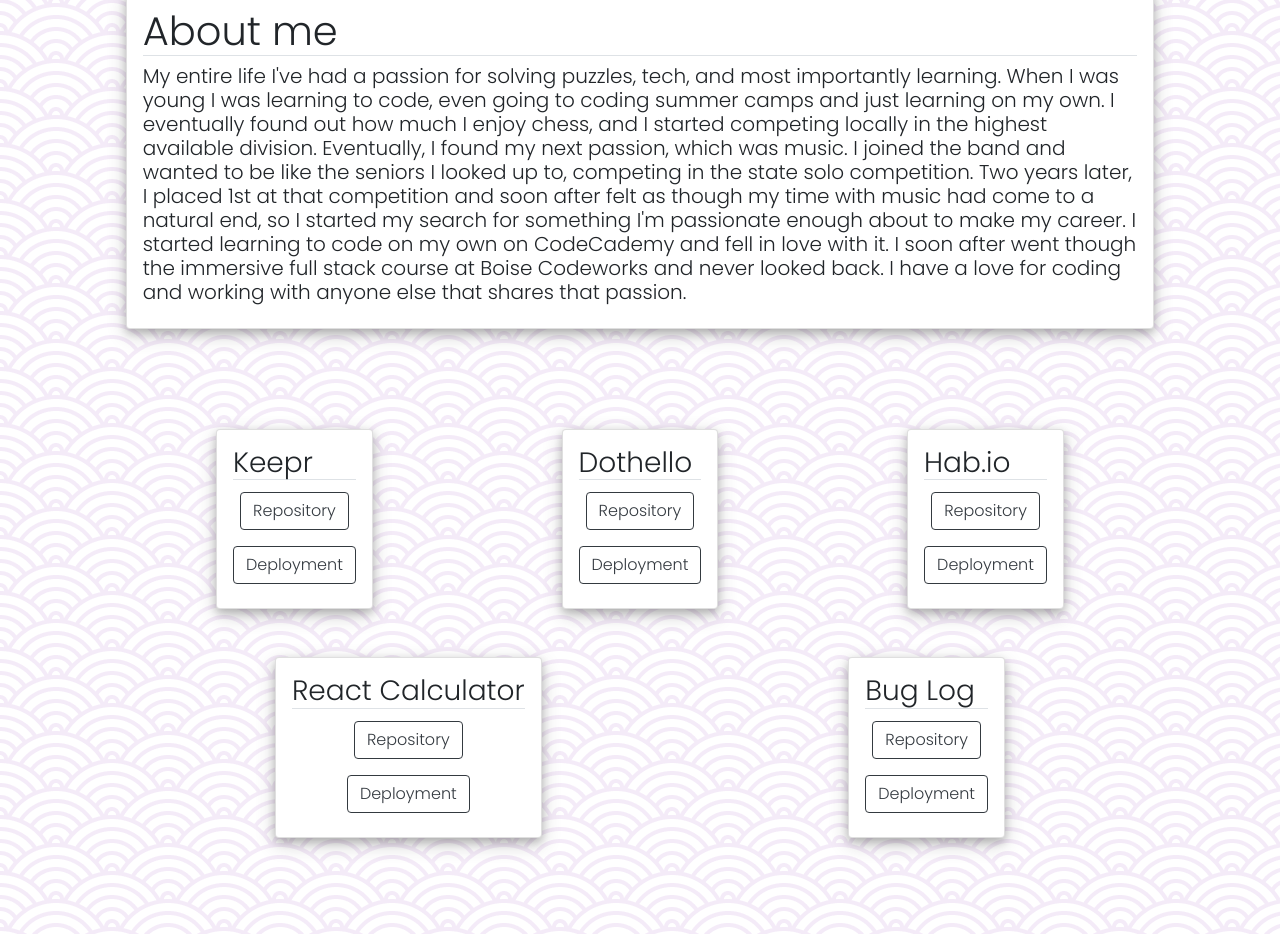
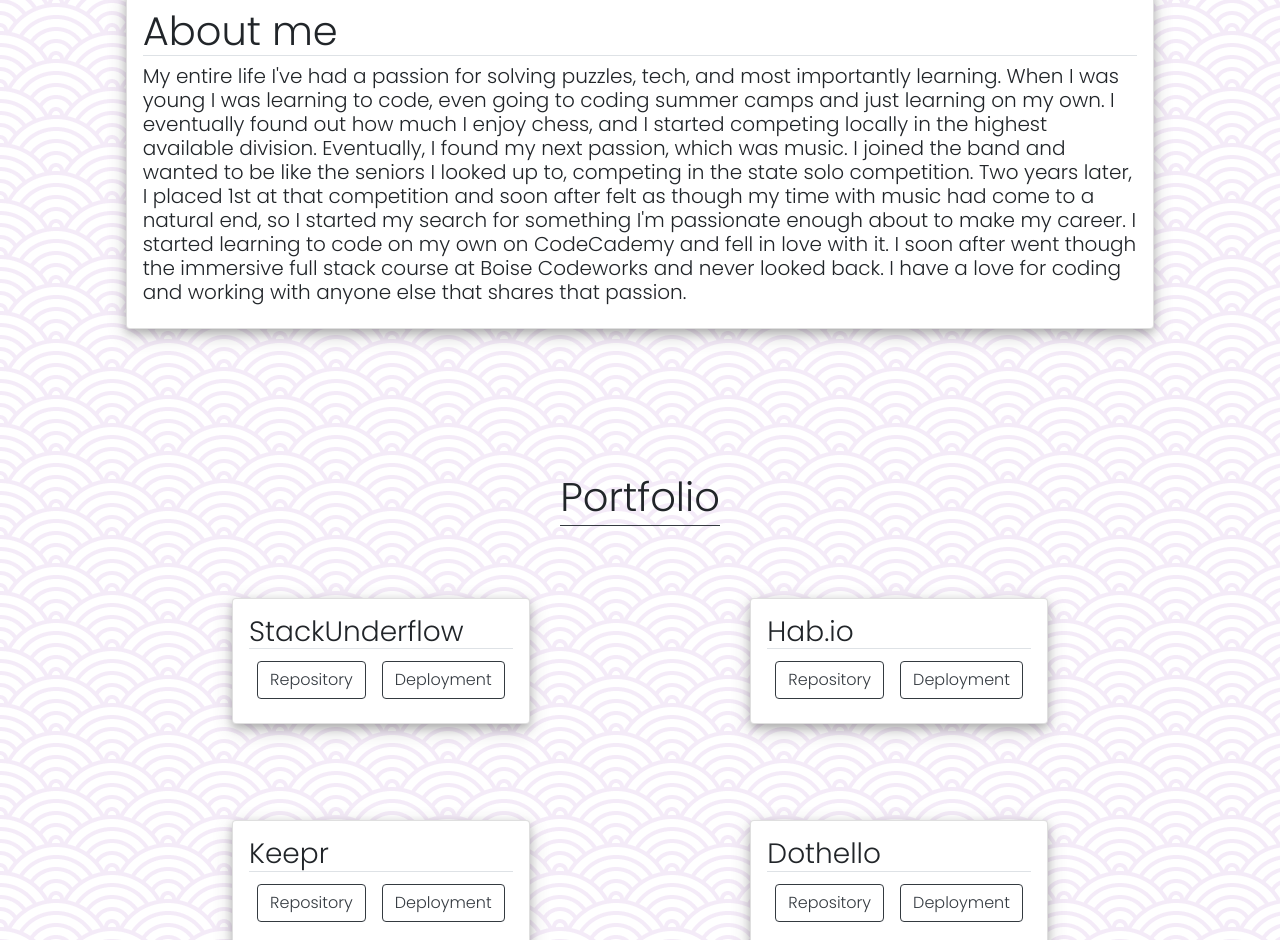
Before and after one commit to ethanvachon/ethanvachon.github.io, a plain HTML site: page index.html in a window 1280 px wide. Shown: the part 837-1777 px from the top of the page. Drawn offline with nearby package versions, Linux system fonts and the light colour scheme.

Commit message:
styling update

```diff
--- a/index.html
+++ b/index.html
@@ -18,10 +18,10 @@
             <h1 class="border-bottom border-dark mb-0">Ethan Vachon</h1>
             <h3>Software Developer</h3>
       </div>
-      <div class="col-5 offset-3 d-flex justify-content-around align-items-center">
-        <h3>About</h3>
-        <h3>Portfolio</h3>
-        <h3>Contact</h3>
+      <div class="col-5 offset-3 d-flex justify-content-around align-items-center" id="nav-items">
+        <a href="#about"><h3>About</h3></a>
+        <a href="#portfolio"><h3>Portfolio</h3></a>
+        <a href="#contact"><h3>Contact</h3></a>
       </div>
     </div>
     <div class="row my-5 py-3">
@@ -47,9 +47,9 @@
         <img src="./landing page icons/sql.png" alt="">
       </div>
     </div>
-      <div class="row my-5 py-5">
+      <div class="row my-5 py-5" id="about">
         <div class="col-10 offset-1">
-          <div class="card rounded p-3 m-1">
+          <div class="card rounded p-3 m-1 mb-5">
             <h1 class="border-bottom">About me</h2>
             <h5>
               My entire life I've had a passion for solving puzzles, tech, and most importantly learning. When I was young I was learning to code, even going to coding summer camps and just learning on my own. I eventually found out how much I enjoy chess, and I started competing locally in the highest available division. Eventually, I found my next passion, which was music. I joined the band and wanted to be like the seniors I looked up to, competing in the state solo competition. Two years later, I placed 1st at that competition and soon after felt as though my time with music had come to a natural end, so I started my search for something I'm passionate enough about to make my career. I started learning to code on my own on CodeCademy and fell in love with it. I soon after went though the immersive full stack course at Boise Codeworks and never looked back. I have a love for coding and working with anyone else that shares that passion.
@@ -57,47 +57,63 @@
           </div>
         </div>
       </div>
+      <div class="row mb-3 mt-5">
+        <div class="col-12 d-flex align-items-center justify-content-center">
+          <h1 class="pb-1 border-bottom border-dark">Portfolio</h1>
+        </div>
+      </div>
+      <div class="row mb-5 py-5" id="portfolio">
+        <div class="col-10 offset-1 d-flex justify-content-around">
 
-      <div class="row my-5">
+          <div class="card p-3 rounded">
+            <h3 class="border-bottom mb-1">StackUnderflow</h3>
+            <div class="d-flex justify-content-around align-items-center">
+              <a target="_blank" href="https://github.com/ethanvachon/stackunderflow-front"><button class="btn btn-outline-dark m-2">Repository</button></a>
+              <a target="_blank" href="https://stackunderflow-app.herokuapp.com/#/"><button class="btn btn-outline-dark m-2">Deployment</button></a>
+            </div>
+          </div>
+          <div class="card p-3 rounded">
+            <h3 class="border-bottom mb-1">Hab.io</h3>
+            <div class="d-flex justify-content-around align-items-center">
+              <a target="_blank" href="https://github.com/DanielMadden/Hab.io"><button class="btn btn-outline-dark m-2">Repository</button></a>
+              <a target="_blank" href="https://habio.herokuapp.com/#/"><button class="btn btn-outline-dark m-2">Deployment</button></a>
+            </div>
+          </div>
+        </div>
+      </div>
+      <div class="row my-5 pb-5">
         <div class="col-10 offset-1 d-flex justify-content-around">
           <div class="card p-3 rounded">
             <h3 class="border-bottom mb-1">Keepr</h3>
-            <div class="d-flex flex-column justify-content-center align-items-center">
-              <a target="_blank" href="https://github.com/ethanvachon/Keepr"><button class="btn btn-outline-dark my-2">Repository</button></a>
-              <a target="_blank" href="https://ethanvach-keepr.herokuapp.com/#/"><button class="btn btn-outline-dark my-2">Deployment</button></a>
+            <div class="d-flex justify-content-around align-items-center">
+              <a target="_blank" href="https://github.com/ethanvachon/Keepr"><button class="btn btn-outline-dark m-2">Repository</button></a>
+              <a target="_blank" href="https://ethanvach-keepr.herokuapp.com/#/"><button class="btn btn-outline-dark m-2">Deployment</button></a>
             </div>
           </div>
           <div class="card p-3 rounded">
             <h3 class="border-bottom mb-1">Dothello</h3>
-            <div class="d-flex flex-column justify-content-center align-items-center">
-              <a target="_blank" href="https://github.com/ethanvachon/Dothello"><button class="btn btn-outline-dark my-2">Repository</button></a>
-              <a target="_blank" href=""><button class="btn btn-outline-dark my-2">Deployment</button></a>
-            </div>
-          </div>
-          <div class="card p-3 rounded">
-            <h3 class="border-bottom mb-1">Hab.io</h3>
-            <div class="d-flex flex-column justify-content-center align-items-center">
-              <a target="_blank" href="https://github.com/DanielMadden/Hab.io"><button class="btn btn-outline-dark my-2">Repository</button></a>
-              <a target="_blank" href="https://habio.herokuapp.com/#/"><button class="btn btn-outline-dark my-2">Deployment</button></a>
+            <div class="d-flex justify-content-around align-items-center">
+              <a target="_blank" href="https://github.com/ethanvachon/Dothello"><button class="btn btn-outline-dark m-2">Repository</button></a>
+              <a target="_blank" href="https://dothello-app.herokuapp.com/#/"><button class="btn btn-outline-dark m-2">Deployment</button></a>
             </div>
           </div>
         </div>
       </div>
-      <div class="row my-5">
+
+      <div class="row my-5 pb-5">
         <div class="col-10 offset-1 d-flex justify-content-around">
           <div class="card p-3 rounded">
-            <h3 class="border-bottom mb-1">React Calculator</h3>
-            <div class="d-flex flex-column justify-content-center align-items-center">
-              <a target="_blank" href=""><button class="btn btn-outline-dark my-2">Repository</button></a>
-              <a target="_blank" href=""><button class="btn btn-outline-dark my-2">Deployment</button></a>
-
+            <h3 class="border-bottom mb-1">Calculator</h3>
+            <div class="d-flex justify-content-around align-items-center">
+              <a target="_blank" href="https://github.com/ethanvachon/react-calculator"><button class="btn btn-outline-dark m-2">Repository</button></a>
+              <a target="_blank" href="https://ethanvachon.github.io/react-calculator/"><button class="btn btn-outline-dark m-2">Deployment</button></a>
             </div>
           </div>
           <div class="card p-3 rounded">
             <h3 class="border-bottom mb-1">Bug Log</h3>
-            <div class="d-flex flex-column justify-content-center align-items-center">
-              <a target="_blank" href="https://github.com/ethanvachon/Bug-Log"><button class="btn btn-outline-dark my-2">Repository</button></a>
-              <a target="_blank" href="https://ethanvach-bugtracker.herokuapp.com/#/"><button class="btn btn-outline-dark my-2">Deployment</button></a>
+            <div class="d-flex justify-content-around align-items-center">
+              <a target="_blank" href="https://github.com/ethanvachon/Bug-Log"><button class="btn btn-outline-dark m-2">Repository</button></a>
+              <a target="_blank" href="https://ethanvach-bugtracker.herokuapp.com/#/"><button class="btn btn-outline-dark m-2">Deployment</button></a>
             </div>
           </div>
         </div>
@@ -183,7 +199,7 @@
           </div> -->
     </div>
   <footer class="container-fluid">
-    <div class="row my-1">
+    <div class="row my-1" id="contact">
       <div class="col-12 d-flex align-items-center justify-content-around info">
         <span class="d-flex align-items-center"><i class="fas fa-phone-alt pr-1"></i> <h5 class="pl-2 pb-0 mb-0">208-869-2501</h5></span>
         <h5 class="pb-0"><a target="_blank" href="https://www.linkedin.com/in/ethan-vachon/">LinkedIn</a></h5>
--- a/style.css
+++ b/style.css
@@ -1,6 +1,15 @@
 .col-8 img {
   height: 100px;
   width: auto;
+}
+#nav-items h3:hover {
+  font-weight: bold;
+  border-bottom: rgb(156, 72, 156) 5px solid;
+  transition: 100ms;
+}
+#nav-items a {
+  text-decoration: none;
+  color: rgb(156, 72, 156);
 }
 .card {
   box-shadow: 0 4px 8px 0 rgba(0, 0, 0, 0.2), 0 6px 20px 0 rgba(0, 0, 0, 0.19);
```
